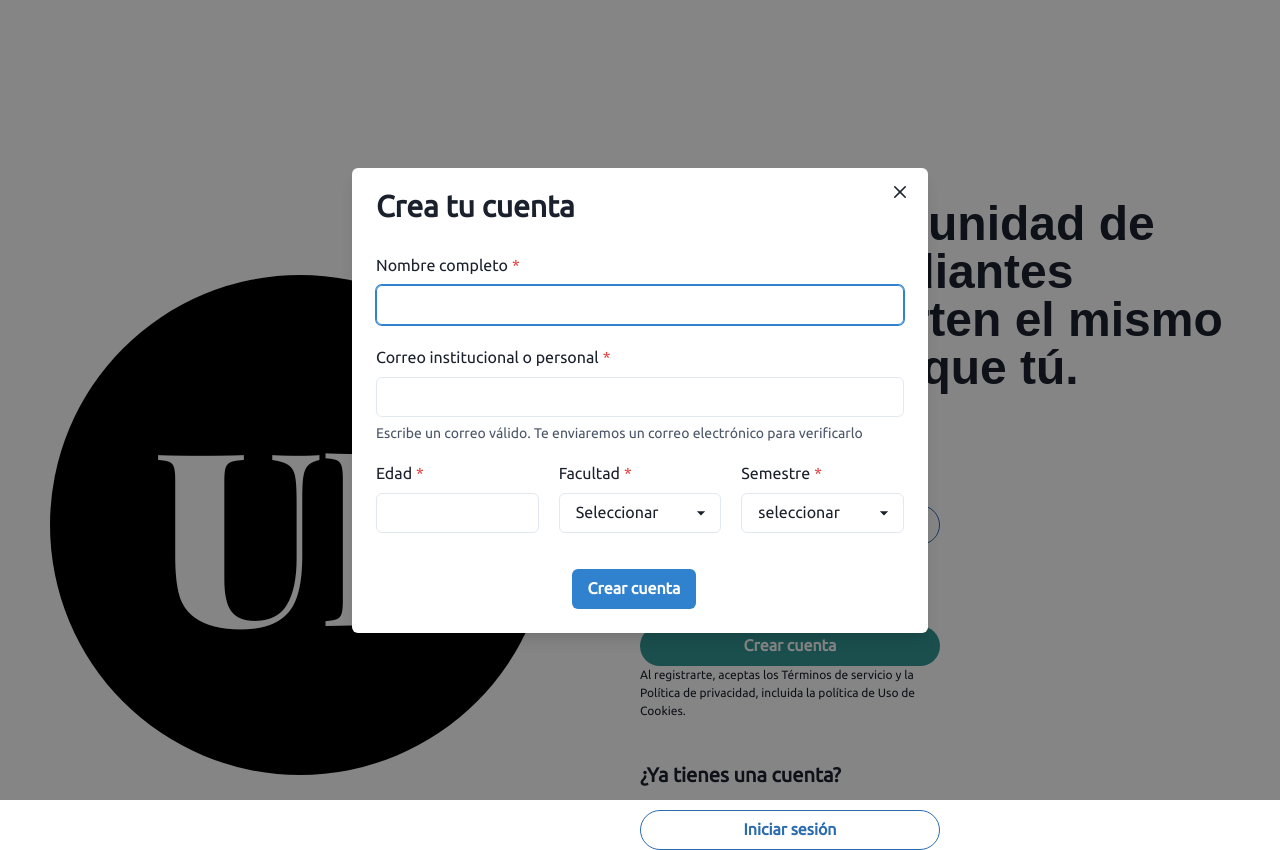
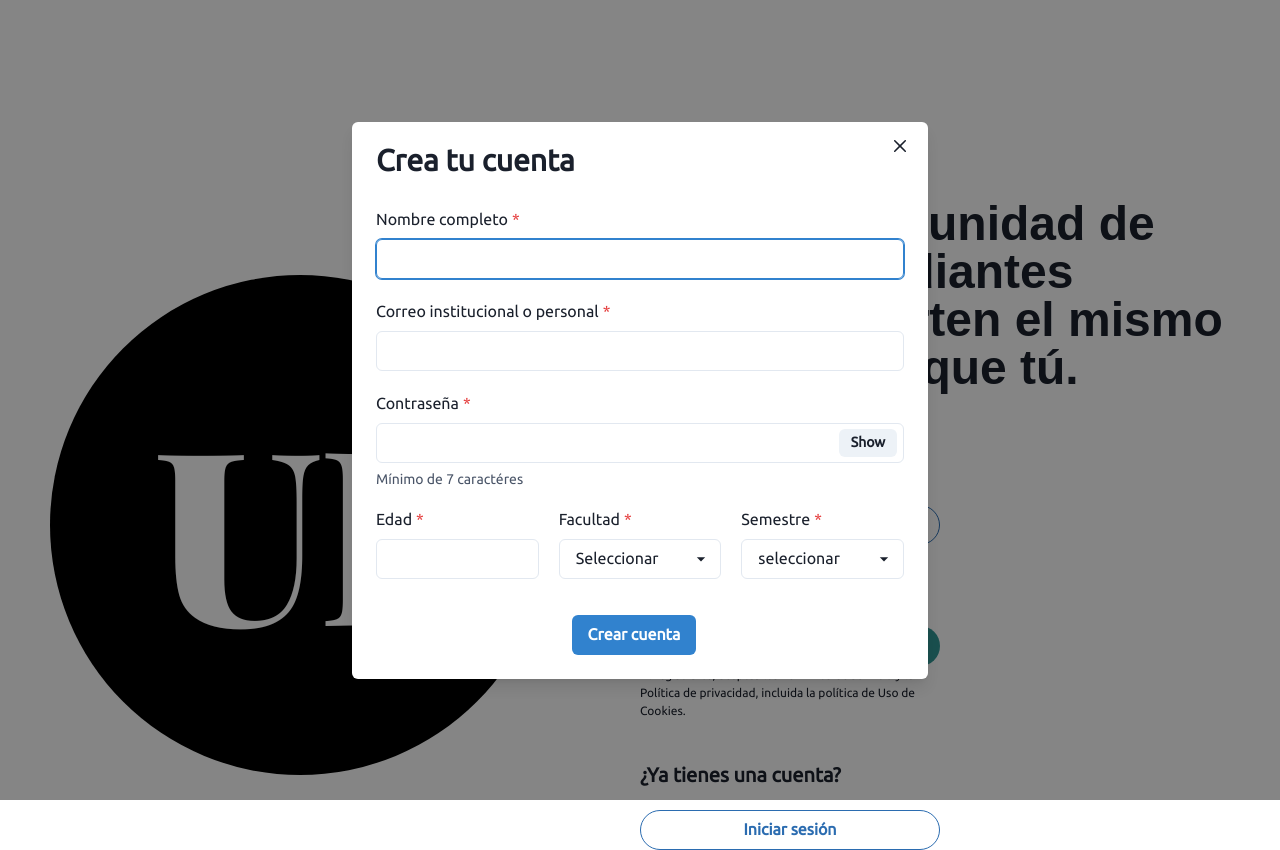
Before and after one commit to fainnerramirez/alquiland2v1.0.0, a React (Create React App) app: page / in a window 1280 px wide. Both pictures are taken after a click on the button "Crear cuenta". Built offline with nearby package versions, Linux system fonts and the light colour scheme; no server answers.

Commit message:
update commit

```diff
--- a/src/components/Navbar.jsx
+++ b/src/components/Navbar.jsx
@@ -23,7 +23,7 @@ export default function Navbar() {
 
   const Links = ["Inicio", "Acerca de", "Contacto"];
   const { isOpen } = useDisclosure();
-  const { userAuth, auth} = useContext(AuthContext)
+  const { userAuth, auth } = useContext(AuthContext)
 
   const handleLogout = async () => {
     console.log("Click")
@@ -32,7 +32,7 @@ export default function Navbar() {
     window.location.href = "/";
   }
 
-  console.log("User auth: ", userAuth);
+  console.log("User auth: ", userAuth, auth);
 
   return (
     <>
@@ -66,12 +66,12 @@ export default function Navbar() {
               >
                 <Avatar
                   size={{ base: "sm", sm: "sm", md: "md", lg: "md" }}
-                  src={`https://ui-avatars.com/api/?name=${userAuth?.displayName}&background=0D8ABC&color=fff&size=128`}
+                  src={`https://ui-avatars.com/api/?name=${userAuth?.displayName ?? userAuth?.email}&background=0D8ABC&color=fff&size=128`}
                 />
               </MenuButton>
               <MenuList>
                 <MenuItem>
-                  <Text fontWeight={'bold'}>{userAuth?.displayName}</Text>
+                  <Text fontWeight={'bold'}>{userAuth?.displayName ?? userAuth?.email}</Text>
                 </MenuItem>
                 <MenuDivider />
                 <MenuItem>
--- a/src/components/SignInModal.jsx
+++ b/src/components/SignInModal.jsx
@@ -1,4 +1,4 @@
-import React, { useState } from "react";
+import React, { useContext, useRef, useState } from "react";
 import {
     Button,
     Modal,
@@ -20,6 +20,8 @@ import {
     Select,
     HStack,
     VStack,
+    InputGroup,
+    InputRightElement,
 } from "@chakra-ui/react";
 import { Toast } from "../utils/Toast";
 import { ToastContainer, toast } from "react-toastify"
@@ -27,18 +29,25 @@ import { FcGoogle } from "react-icons/fc";
 import { MdArrowDropDown } from "react-icons/md";
 import { createStudent } from "../firebase/collections/querys/students";
 import { errorManagment } from "../firebase/errors/errorManagmentUser";
+import { createUserWithEmailAndPassword, signInWithEmailAndPassword } from "firebase/auth";
+import { AuthContext } from "../context/authContext";
 
 export const SingInModal = () => {
 
     const { isOpen, onOpen, onClose } = useDisclosure();
-    const initialRef = React.useRef(null);
-    const finalRef = React.useRef(null);
+    const initialRef = useRef(null);
+    const finalRef = useRef(null);
     const [isLoading, setIsLoading] = useState(false);
     const [username, setUsername] = useState(null);
-    const [email, setEmail] = React.useState(null);
+    const [email, setEmail] = useState(null);
+    const [password, setPassword] = useState(null)
     const [age, setAge] = useState(null);
     const [facultad, setFacultad] = useState(null);
     const [semestre, setSemestre] = useState(null);
+    const [show, setShow] = React.useState(false)
+    const handleClick = () => setShow(!show)
+
+    const { auth } = useContext(AuthContext);
 
     const handleFormStudent = async (event) => {
         event.preventDefault();
@@ -61,6 +70,8 @@ export const SingInModal = () => {
             try {
                 let response = createStudent(options)
                     .then((response) => {
+                        createUserWithEmailAndPassword(auth, email, password)
+                            .then((userCredential) => {
                                 toast.success("Usuario creado correctamente", {
                                     theme: 'colored',
                                     position: 'top-center',
@@ -69,6 +80,13 @@ export const SingInModal = () => {
                                 setTimeout(() => {
                                     window.location.href = "/gallery";
                                 }, 2000);
+                            })
+                            .catch((error) => {
+                                setIsLoading(false);
+                            })
+                            .finally(() => {
+                                setIsLoading(false);
+                            })
                     })
                     .catch((error) => {
                         console.log("Error: ", error);
@@ -83,12 +101,10 @@ export const SingInModal = () => {
             }
         }
         else {
-
             toast.error("LLena todos los campos requeridos", {
                 theme: 'colored',
                 position: 'top-center'
             })
-
             setIsLoading(false);
         }
     }
@@ -124,11 +140,29 @@ export const SingInModal = () => {
                                 </FormControl>
                                 <FormControl isRequired>
                                     <FormLabel>Correo institucional o personal</FormLabel>
+                                    <InputGroup size='md'>
                                         <Input
-                                        type="email"
+                                            pr='4.5rem'
+                                            type={'email'}
                                             onChange={(e) => setEmail(e.target.value)}
                                         />
-                                    <FormHelperText>Escribe un correo válido. Te enviaremos un correo electrónico para verificarlo</FormHelperText>
+                                    </InputGroup>
+                                </FormControl>
+                                <FormControl isRequired>
+                                    <FormLabel>Contraseña</FormLabel>
+                                    <InputGroup size='md'>
+                                        <Input
+                                            pr='4.5rem'
+                                            type={show ? 'text' : 'password'}
+                                            onChange={(e) => setPassword(e.target.value)}
+                                        />
+                                        <InputRightElement width='4.5rem'>
+                                            <Button h='1.75rem' size='sm' onClick={handleClick}>
+                                                {show ? 'Hide' : 'Show'}
+                                            </Button>
+                                        </InputRightElement>
+                                    </InputGroup>
+                                    <FormHelperText>Mínimo de 7 caractéres</FormHelperText>
                                 </FormControl>
                                 <HStack spacing={5} width={'full'}>
                                     <FormControl isRequired>
```
Lines whose indentation alone changed are shown as unchanged.
